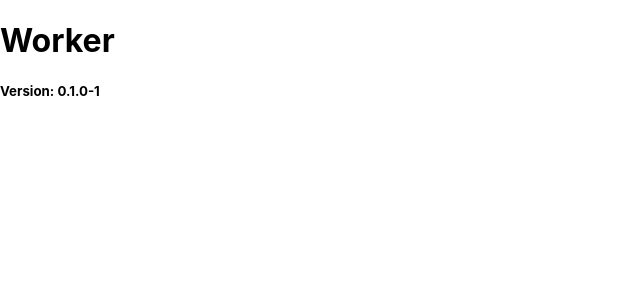
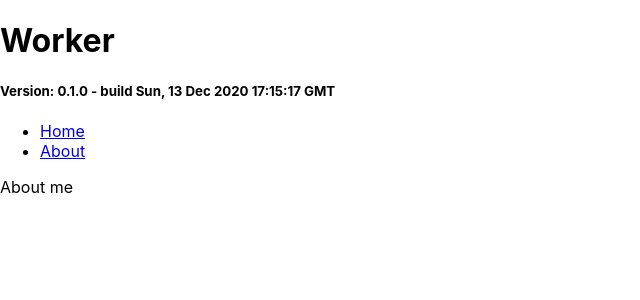
Before and after one commit to Ataginsky/worker, a React (Create React App) app: page /about in a window 1280 px wide. Shown: the top 300 px of the page, without its empty margins (0-640 px from the left). Built offline with nearby package versions, Linux system fonts and the light colour scheme.

Commit message:
core: Import Router

```diff
--- a/package.json
+++ b/package.json
@@ -9,6 +9,7 @@
     "react": "^17.0.1",
     "react-dom": "^17.0.1",
     "react-scripts": "4.0.1",
+    "react-router-dom": "^5.2.0",
     "web-vitals": "^0.2.4"
   },
   "scripts": {
--- a/src/App.js
+++ b/src/App.js
@@ -1,12 +1,34 @@
+import {
+  BrowserRouter as Router,
+  Switch,
+  Route,
+  Link
+} from "react-router-dom";
+
+import Home from "./Pages/Home";
+import About from "./Pages/About";
+
 let name = "Worker";
-let version = '0.1.0-1';
+let version = '0.1.0 - build ' + new Date().toUTCString();
 
 function App() {
 
-	return (<div>
-			<h1>{name}</h1>
-			<h5>Version: {version}</h5>
-		</div>
+	return (
+		<Router>
+			<div>
+				<h1>{name}</h1>
+				<h5>Version: {version}</h5>
+				<ul>
+					<li><Link to="/">Home</Link></li>
+					<li><Link to="/about">About</Link></li>
+				</ul>
+			</div>
+
+			<Switch>
+				<Route path="/about" component={About} />
+				<Route path="/" component={Home} />
+			</Switch>
+		</Router>
 	);
 
 }
--- /dev/null
+++ b/src/Pages/About.js
@@ -0,0 +1,3 @@
+export default function About() {
+	return (<h>About me</h>);
+}
--- /dev/null
+++ b/src/Pages/Home.js
@@ -0,0 +1,3 @@
+export default function Home() {
+	return (<h>Welcome to Home</h>);
+}
```
Also changed, not shown: 2 other files (tests, documents, lock files or other folders).
